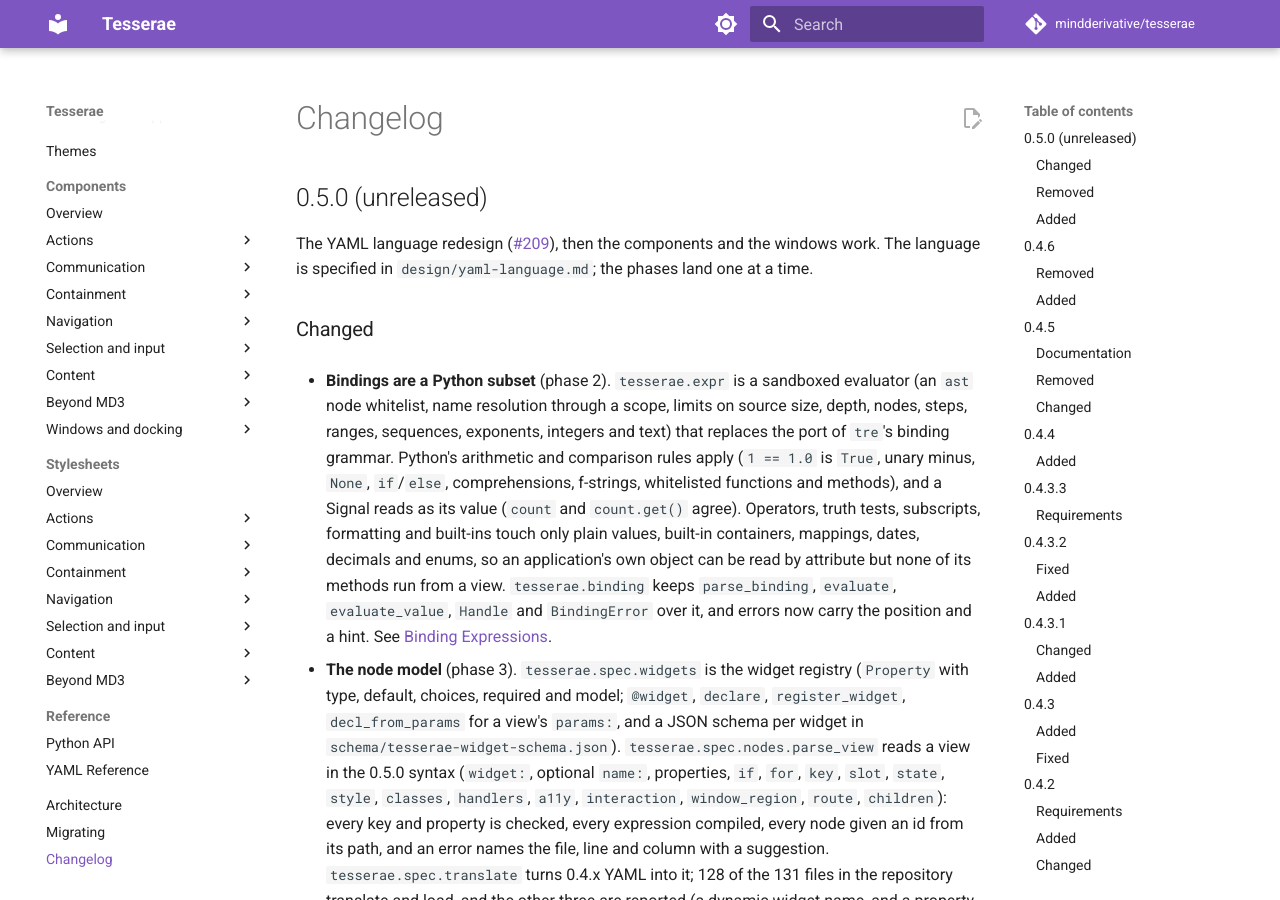
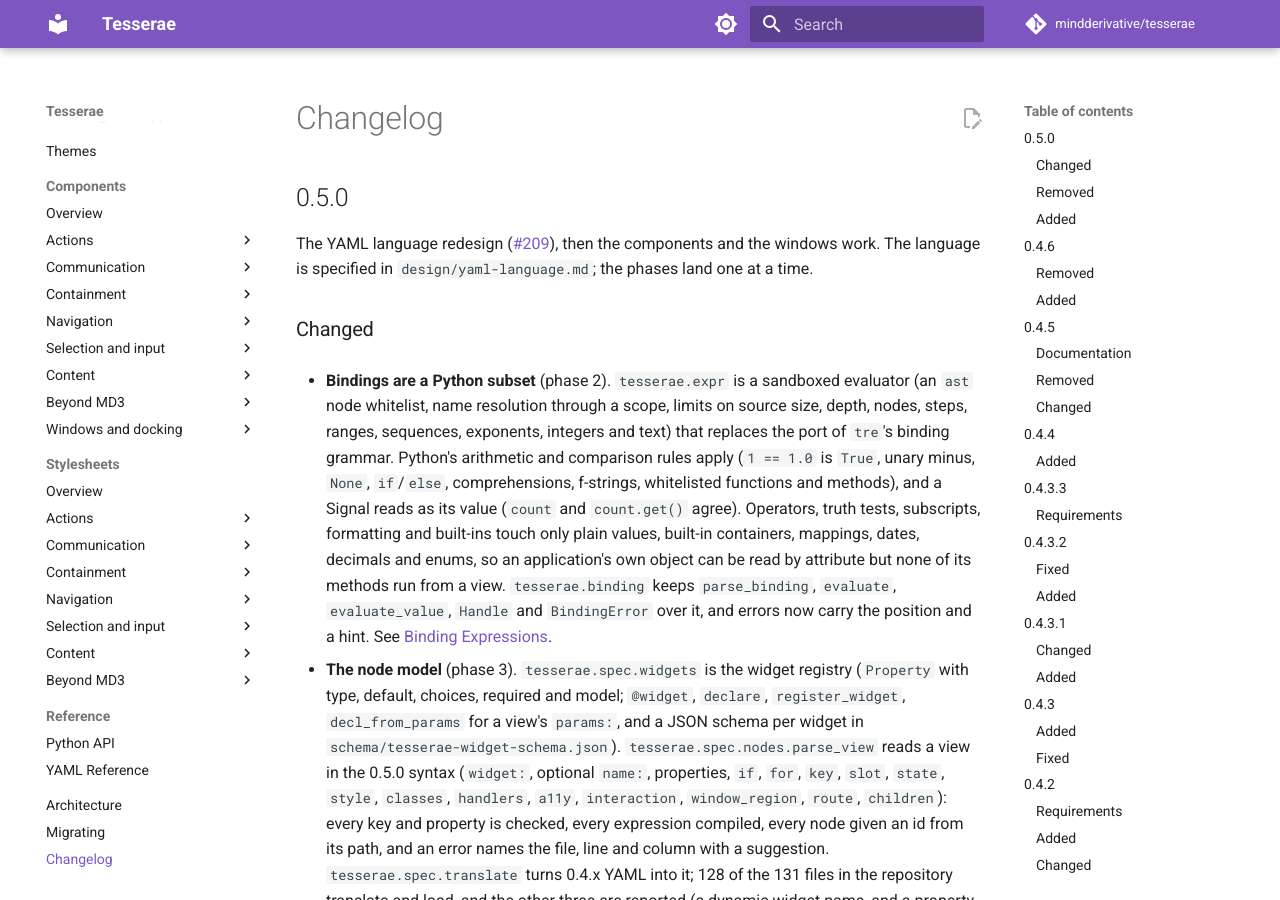
Before and after one commit to mindderivative/tesserae, an MkDocs documentation site: the page built from docs/changelog.md, in a window 1280 px wide and 900 px high. Built offline with MkDocs 1.6.1 and Material for MkDocs 9.7.7, drawn with Linux system fonts in a browser that asks for light colours; comment, search, counter and statistics services are not loaded.

Commit message:
Tesserae 0.5.0
Co-Authored-By: Claude Sonnet 5.5 <noreply@anthropic.com>

```diff
--- a/docs/changelog.md
+++ b/docs/changelog.md
@@ -1,6 +1,6 @@
 # Changelog
 
-## 0.5.0 (unreleased)
+## 0.5.0
 
 The YAML language redesign ([#209](https://github.com/mindderivative/tesserae/issues/209)), then the components and the windows work.
 The language is specified in `design/yaml-language.md`; the phases land one at a time.
--- a/pyproject.toml
+++ b/pyproject.toml
@@ -4,7 +4,7 @@ build-backend = "hatchling.build"
 
 [project]
 name = "tesserae-ui"  # on PyPI; `tesserae` there is an unrelated project. The import name stays `tesserae`.
-version = "0.5.0.dev0"
+version = "0.5.0"
 description = "A pyCopper-style declarative Python GUI framework, powered by the Tesserae Render Engine (tre)."
 readme = "README.md"
 license = "MIT"
```
